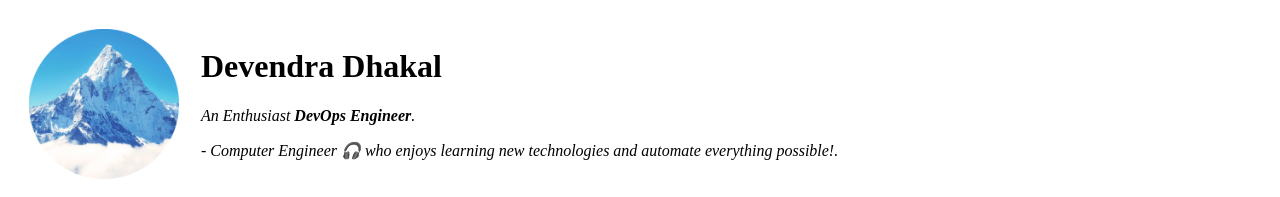
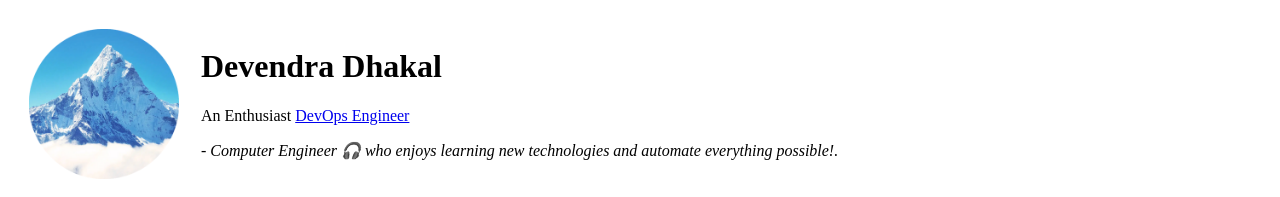
Before and after one commit to devenpdhakal/Resume, a plain HTML site: page index.html in a window 1280 px wide. Shown: the top 197 px of the page. Drawn offline with Linux system fonts and the light colour scheme.

Commit message:
Update index.html

```diff
--- a/index.html
+++ b/index.html
@@ -8,7 +8,9 @@
             <td><img src="image/Mount_Everest.png" alt="Profile Picture of Devendra" width="150"
                 height="150" ></td>
             <td><h1>Devendra Dhakal</h1>
-                <p><em>An Enthusiast <strong>DevOps Engineer</strong>.</em> </p>
+                <a> An Enthusiast</a>
+                <a href="https://www.redhat.com/en/topics/devops/devops-engineer#:~:text=A%20DevOps%20engineer%20introduces%20processes,deployment%2C%20to%20maintenance%20and%20updates.">DevOps Engineer</a>
+ <!--              <p><em>An Enthusiast <strong>DevOps Engineer</strong>.</em> </p> -->
                 <p><em> - Computer Engineer 🎧 who enjoys learning new technologies and automate everything possible!.</em></p></td>
         </tr>
     </table>
```
